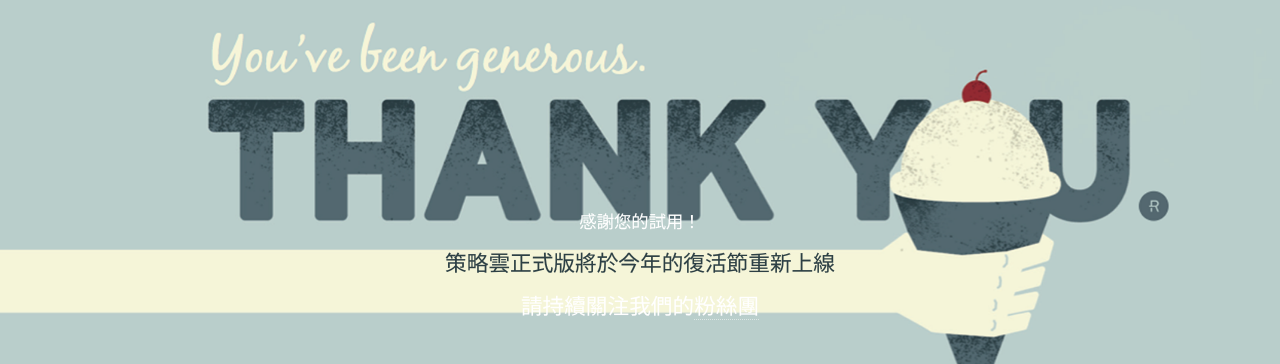
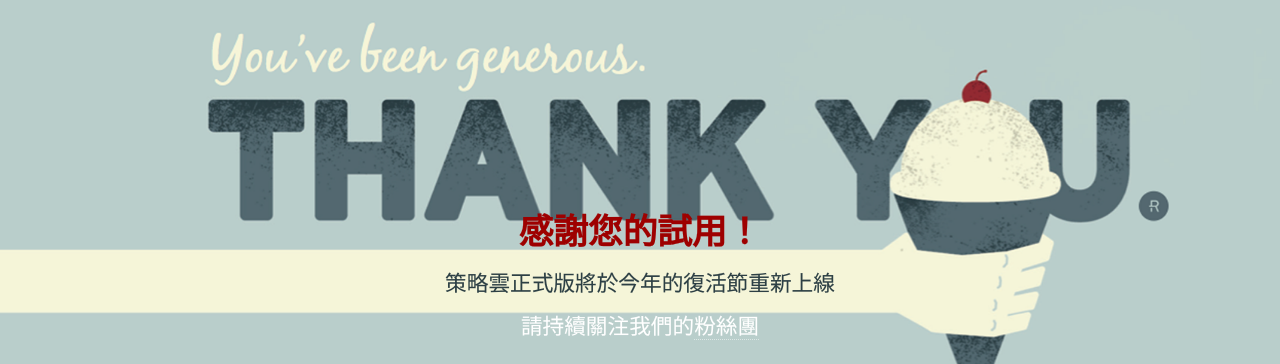
Before and after one commit to simmcloud/simmcloud.github.io, a plain HTML site: page index.html in a window 1280 px wide. Shown: the top 364 px of the page. Drawn offline with Linux system fonts and the light colour scheme.

Commit message:
change title bug

```diff
--- a/index.html
+++ b/index.html
@@ -24,7 +24,7 @@
 		<!-- Header -->
 			<section id="header" class="dark">
 				<header>
-					<h1style="color: #9E0000;font-weight: bold;">感謝您的試用！</h1>
+					<h1 style="color: #9E0000;font-weight: bold;">感謝您的試用！</h1>
 					<p class="ti1">策略雲正式版將於今年的復活節重新上線</p>
 					<p>請持續關注我們的<a href="https://www.facebook.com/simmcloud">粉絲團</a></p>
 				</header>
```
